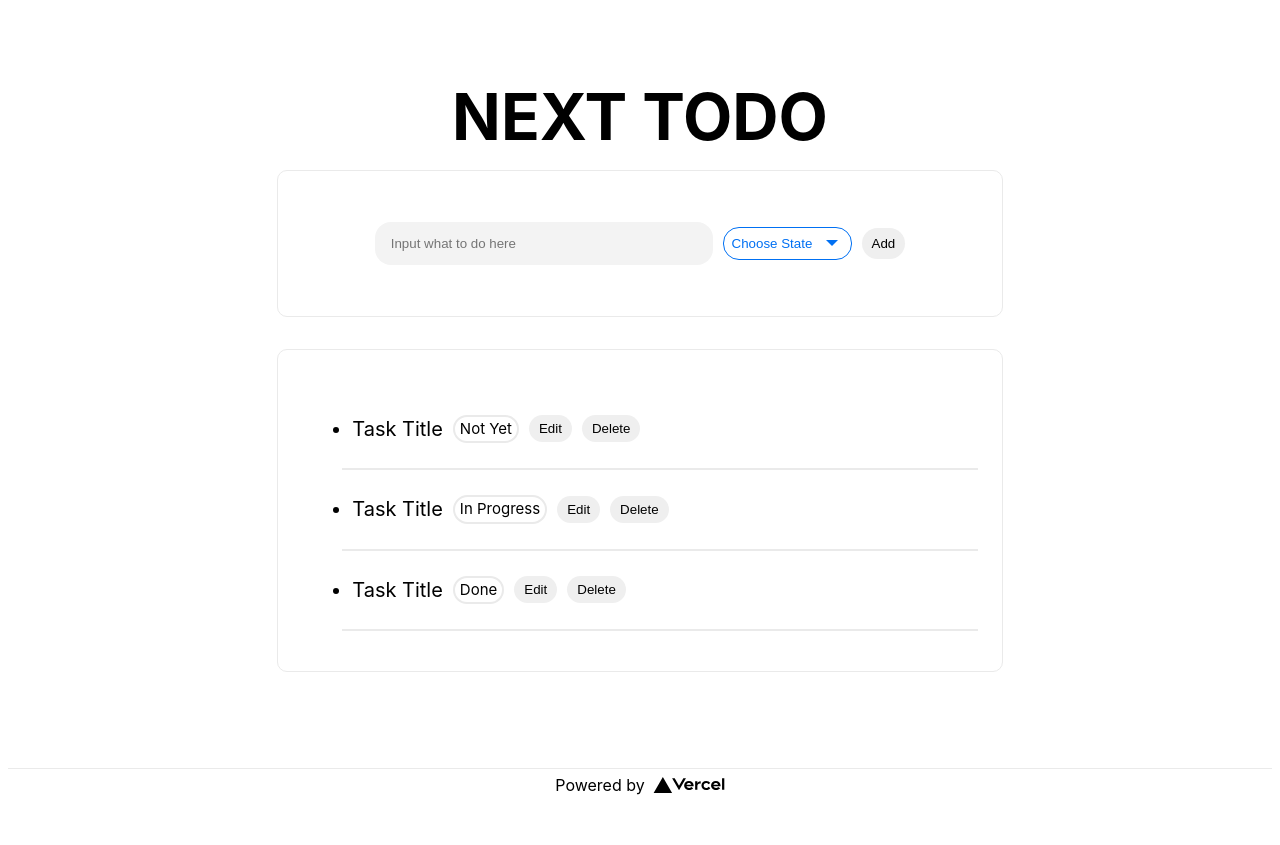
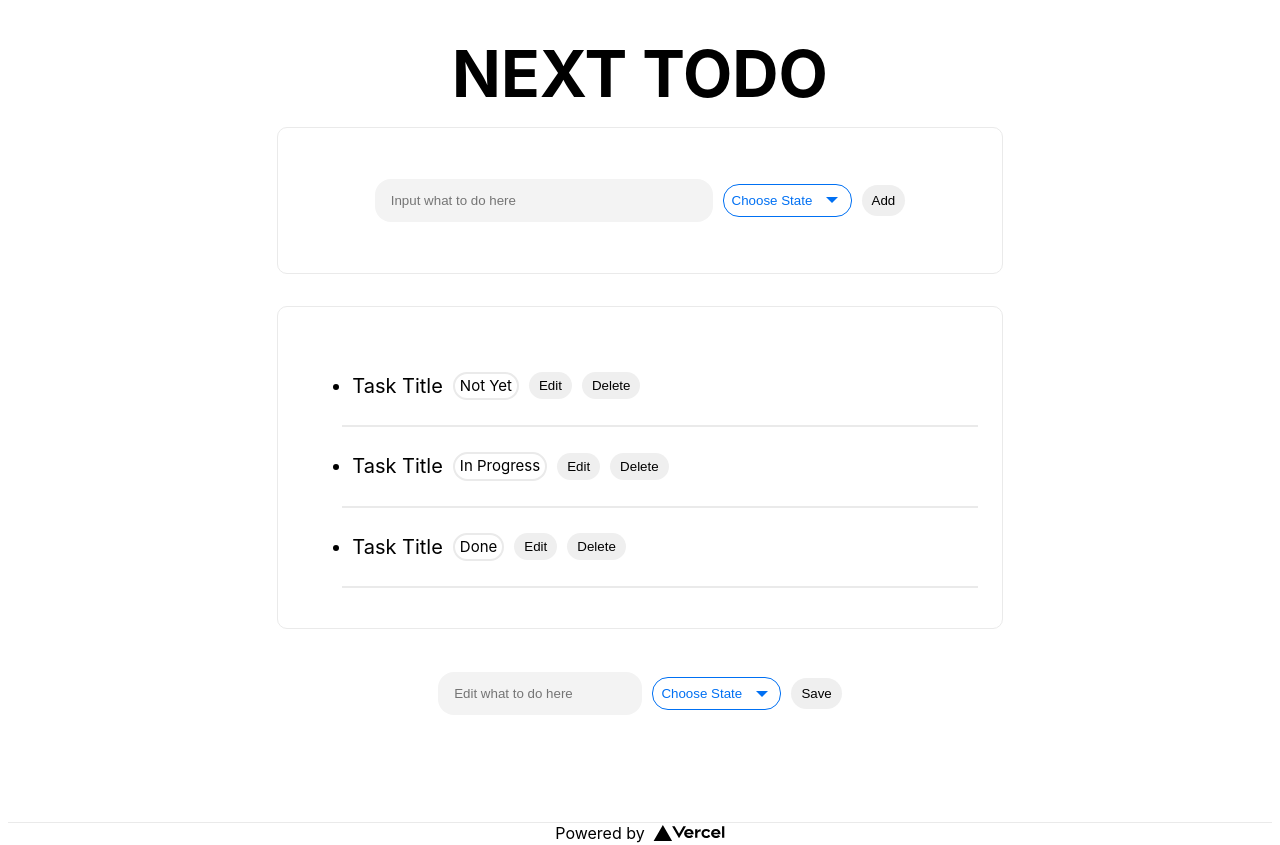
Before and after one commit to hirooutdoor/next-todo2, a Next.js app: page / in a window 1280 px wide. Before the commit the page ends 800 px from the top, so only its background shows below. Built offline with nearby package versions, Linux system fonts and the light colour scheme.

Commit message:
feat: Create Edit form #3

```diff
--- a/pages/index.tsx
+++ b/pages/index.tsx
@@ -16,6 +16,8 @@ export default function Home() {
         <h1 className={styles.title}>
           NEXT TODO
         </h1>
+
+        {/* Add Form */}
         <div className={styles.card}>
           <div className={styles.input_area}>
             <input className={styles.input} type="text" placeholder="Input what to do here"/>
@@ -26,6 +28,7 @@ export default function Home() {
           </div>
         </div>
 
+        {/* Todo List */}
         <div className={styles.card}>
           <ul>
             <div className={styles.list_row}>
@@ -47,8 +50,16 @@ export default function Home() {
               <button className={styles.edit_button}>Delete</button>
             </div>
           </ul>
+        </div>
 
+      {/* Edit Form */}
+      <div className={styles.input_area}>
+        <input className={styles.input} type="text" placeholder="Edit what to do here"/>
+        <div className={styles.pull_down}>
+          <TodoState />
         </div>
+        <button className={styles.add_button}>Save</button>
+      </div>
 
       </main>
 
--- a/styles/Home.module.css
+++ b/styles/Home.module.css
@@ -17,43 +17,6 @@
   align-items: center;
 }
 
-.footer {
-  width: 100%;
-  height: 100px;
-  border-top: 1px solid #eaeaea;
-  display: flex;
-  justify-content: center;
-  align-items: center;
-}
-
-.footer a {
-  display: flex;
-  justify-content: center;
-  align-items: center;
-  flex-grow: 1;
-}
-
-.title a {
-  color: #0070f3;
-  text-decoration: none;
-}
-
-.title a:hover,
-.title a:focus,
-.title a:active {
-  text-decoration: underline;
-}
-
-.title {
-  margin: 0;
-  line-height: 1.15;
-  font-size: 4rem;
-}
-
-.title,
-.description {
-  text-align: center;
-}
 
 .card {
   margin: 1rem;
@@ -91,12 +54,12 @@
   }
 }
 
+/* Add Form */
 .input_area {
   display: flex;
   align-items: center;
   justify-content: center;
 }
-
 
 .input {
   background-color: rgb(243, 243, 243);
@@ -124,6 +87,29 @@
   background-color: #fafafa;
 }
 
+
+/* Todo List Area*/
+.title a {
+  color: #0070f3;
+  text-decoration: none;
+}
+
+.title a:hover,
+.title a:focus,
+.title a:active {
+  text-decoration: underline;
+}
+
+.title {
+  margin: 0;
+  line-height: 1.15;
+  font-size: 4rem;
+}
+
+.title,
+.description {
+  text-align: center;
+}
 
 .edit_button {
   margin-left: 10px;
@@ -160,3 +146,24 @@
   border-radius: 16px;
   line-height: 1.5;
 }
+
+/* Edit Form */
+
+
+
+/* Footer */
+.footer {
+  width: 100%;
+  height: 100px;
+  border-top: 1px solid #eaeaea;
+  display: flex;
+  justify-content: center;
+  align-items: center;
+}
+
+.footer a {
+  display: flex;
+  justify-content: center;
+  align-items: center;
+  flex-grow: 1;
+}
```
